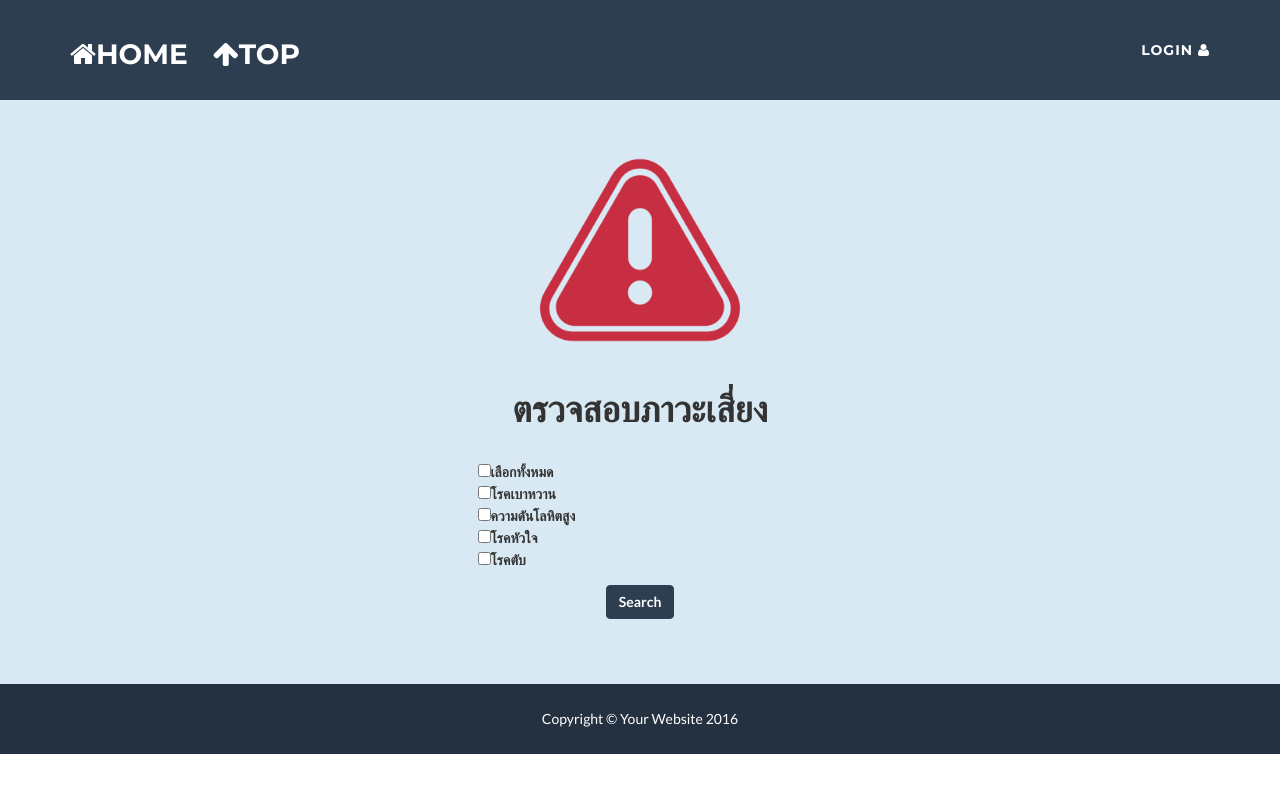
After one commit to aitthinat/PjH, a PHP site: page /s_risk.php in a window 1280 px wide. The commit adds this page. Run offline with PHP 8.4, Linux system fonts and the light colour scheme; some libraries are stand-ins or nearby versions.

Commit message:
add s_risk.php

```diff
--- a/index.php
+++ b/index.php
@@ -14,7 +14,7 @@
       </div>
       <div class="col align-self-end">
     <div><img class="img-responsive" src="img/3.png" align="left"></div>
-    <div><img class="img-responsive" src="img/6.png" align="left"></div>
+    <div><a href="s_risk.php"><img class="img-responsive" src="img/6.png" align="left"></a></div>
       </div>
     </div>
   </div>
--- /dev/null
+++ b/s_risk.php
@@ -0,0 +1,50 @@
+<?php include "head.php" ?>
+
+<div style="background:#d8e9f3">
+    <div class="container">
+    <div>
+        <div style="padding-bottom: 20px"><center><img class="img-responsive" src="img/onpage_3.png" height="100" width="200"></center></div>
+        <div><center><h1>ตรวจสอบภาวะเสี่ยง</h1></center><br/></div>
+            <!-- Please Edit!! form, value, aria-label, selectAll -->
+            <form name="myForm" onsubmit="return validateForm()" action="info_edd.php" method="POST" >
+            <!-- Select Disease -->
+            <!-- Dis1 : diabetes โรคเบาหวาน -->
+            <!-- Dis2 : hypertension ความดันโลหิตสูง -->
+            <!-- Dis3 : heart disease โรคหัวใจ -->
+            <!-- Dis4 : liver disease โรคตับ -->
+                <div class="form-check form-group row" style="margin-left:10%">
+                    <label class="form-check-label"  style="margin-left:27%;margin-right:10%">
+                        <input class="form-check-input" type="checkbox" id="selectAll" name="selectAll" value="0" aria-label="...">เลือกทั้งหมด
+                    </label> <br/>
+
+                    <label class="form-check-label" style="margin-left:27%;margin-right:10%">
+                        <input class="form-check-input" type="checkbox" id="selectDis1" name="selectDis1" value="1" aria-label="...">โรคเบาหวาน
+                    </label><br/>
+
+                    <label class="form-check-label" style="margin-left:27%;margin-right:10%">
+                        <input class="form-check-input" type="checkbox" id="selectDis2" name="selectDis2" value="1" aria-label="...">ความดันโลหิตสูง
+                    </label><br/>
+
+                    <label class="form-check-label" style="margin-left:27%;margin-right:10%">
+                        <input class="form-check-input" type="checkbox" id="selectDis3" name="selectDis3" value="1" aria-label="...">โรคหัวใจ
+                    </label><br/>
+
+                    <label class="form-check-label" style="margin-left:27%;margin-right:10%">
+                        <input class="form-check-input" type="checkbox" id="selectDis4" name="selectDis4" value="1" aria-label="...">โรคตับ
+                    </label><br/>
+
+
+                </div>
+
+
+            </form>
+
+            <div class="form-check form-group row" style="margin-left:10%;margin-right:10%" align="center">
+                <button type="submit" class="btn btn-primary">Search</button>
+            </div>
+
+    </div>
+    </div>
+</div>
+
+<?php include "foot.php" ?>
--- a/search.php
+++ b/search.php
@@ -5,6 +5,7 @@
 
         <div>
             <div style="padding-bottom: 20px"><center><img class="img-responsive" src="img/onpage_2.png" height="100" width="200"></center></div>
+            <!-- Please Edit!! -->
             <form name="myForm" onsubmit="return validateForm()" action="info_edd.php" method="POST" >
             <!-- House ID -->
               <div class="form-group row" style="margin-left:27%;margin-right:10%">
@@ -53,7 +54,6 @@
         </div>
 
 
-
           <div class="form-check form-group row" style="margin-left:10%;margin-right:10%" align="center">
             <button type="submit" class="btn btn-primary">Search</button>
         </div>
```
